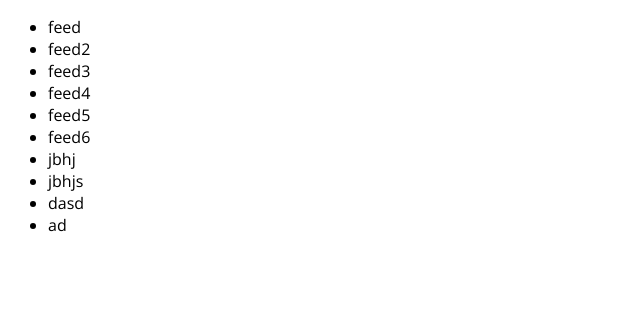
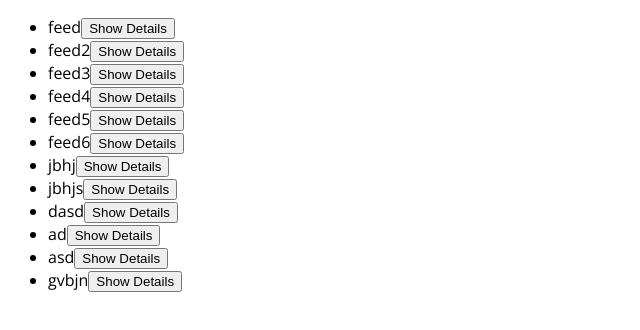
Before and after one commit to SerhiiUnhurian/nextjs-starter, a Next.js app: page /feedbacks in a window 1280 px wide. Shown: the top 330 px of the page, without its empty margins (0-640 px from the left). Built offline with nearby package versions, Linux system fonts and the light colour scheme.

Commit message:
feat: add dynamic feedbacks/id GET api rout and FeedbackDetailPage

```diff
--- a/data/feedbacks.json
+++ b/data/feedbacks.json
@@ -1 +1 @@
-[{"id":"2021-05-21T12:53:53.848Z","email":"asd@asd","feedback":"feed"},{"id":"2021-05-21T12:54:45.372Z","email":"asd2@asd","feedback":"feed2"},{"id":"2021-05-21T12:56:07.031Z","email":"asd3@asd","feedback":"feed3"},{"id":"2021-05-21T14:03:51.311Z","email":"asd2@asd","feedback":"feed4"},{"id":"2021-05-21T14:05:17.100Z","email":"asd@asd","feedback":"feed5"},{"id":"2021-05-21T14:18:07.527Z","email":"da@asd","feedback":"feed6"},{"id":"2021-05-21T15:13:50.087Z","email":"deas@asd","feedback":"jbhj"},{"id":"2021-05-21T15:14:22.733Z","email":"deas@asd","feedback":"jbhjs"},{"id":"2021-05-21T15:14:44.342Z","email":"asd@as","feedback":"dasd"},{"id":"2021-05-21T15:16:09.762Z","email":"asdan@gmail.com","feedback":"ad"}]
+[{"id":"2021-05-21T12:53:53.848Z","email":"asd@asd","feedback":"feed"},{"id":"2021-05-21T12:54:45.372Z","email":"asd2@asd","feedback":"feed2"},{"id":"2021-05-21T12:56:07.031Z","email":"asd3@asd","feedback":"feed3"},{"id":"2021-05-21T14:03:51.311Z","email":"asd2@asd","feedback":"feed4"},{"id":"2021-05-21T14:05:17.100Z","email":"asd@asd","feedback":"feed5"},{"id":"2021-05-21T14:18:07.527Z","email":"da@asd","feedback":"feed6"},{"id":"2021-05-21T15:13:50.087Z","email":"deas@asd","feedback":"jbhj"},{"id":"2021-05-21T15:14:22.733Z","email":"deas@asd","feedback":"jbhjs"},{"id":"2021-05-21T15:14:44.342Z","email":"asd@as","feedback":"dasd"},{"id":"2021-05-21T15:16:09.762Z","email":"asdan@gmail.com","feedback":"ad"},{"id":"2021-05-22T12:01:00.770Z","email":"asdan@gmail.com","feedback":"asd"},{"id":"2021-05-22T12:58:54.934Z","email":"jjnk@gjhbj","feedback":"gvbjn"}]
--- /dev/null
+++ b/pages/api/feedbacks/[feedbackId].js
@@ -0,0 +1,11 @@
+import { buildFeedbackPath, extractFeedbacks } from './index';
+
+function handler(req, res) {
+  const { feedbackId } = req.query;
+  const filePath = buildFeedbackPath();
+  const feedbacksItems = extractFeedbacks(filePath);
+  const feedback = feedbacksItems.find(feedback => feedback.id === feedbackId);
+  res.status(200).json(feedback);
+}
+
+export default handler;
--- a/pages/feedbacks/index.js
+++ b/pages/feedbacks/index.js
@@ -1,10 +1,21 @@
-import { buildFeedbackPath, extractFeedbacks } from '../api/feedbacks';
+import { buildFeedbackPath, extractFeedbacks } from '../api/feedbacks/index';
+import { useRouter } from 'next/router';
 
 const FeedbacksPage = ({ feedbackItems }) => {
+  const router = useRouter();
+
+  const handleShowDetails = id => {
+    const path = router.pathname + `/${id}`;
+    router.push(path);
+  };
+
   return (
     <ul>
       {feedbackItems.map(({ id, feedback }) => (
-        <li key={id}>{feedback}</li>
+        <li key={id}>
+          {feedback}
+          <button onClick={() => handleShowDetails(id)}>Show Details</button>
+        </li>
       ))}
     </ul>
   );
--- a/pages/index.js
+++ b/pages/index.js
@@ -45,7 +45,7 @@ export default function HomePage() {
       </form>
       <hr />
       <button onClick={handleLoadFeedbacks}>Load Feedbacks</button>
-      {feedbackItems.length && (
+      {feedbackItems.length > 0 && (
         <ul>
           {feedbackItems.map(({ id, feedback }) => (
             <li key={id}>{feedback}</li>
```
Also changed, not shown: pages/feedbacks/[feedbackId].js (added, +32 -0 lines), pages/api/feedbacks/index.js (renamed from pages/api/feedbacks.js).
